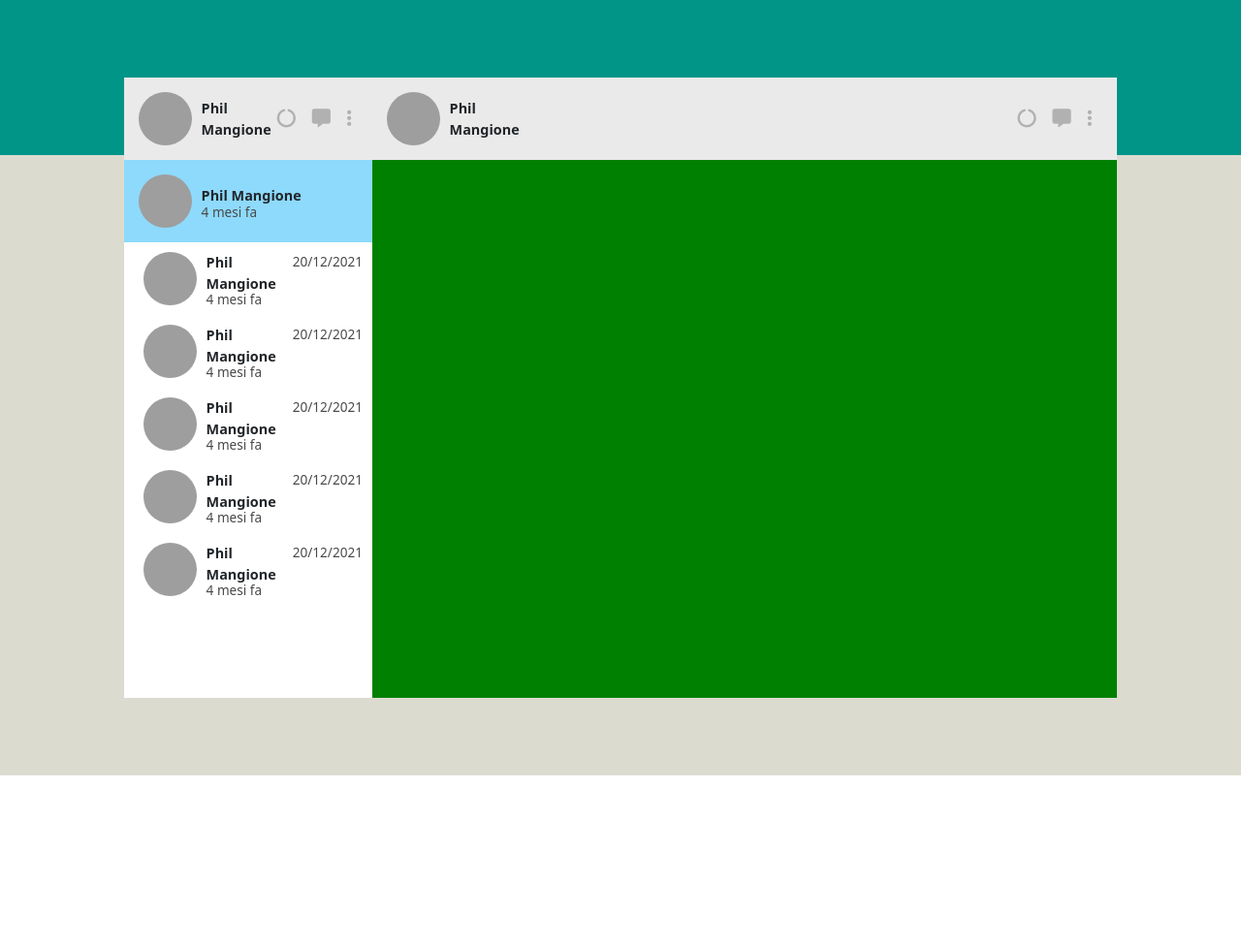
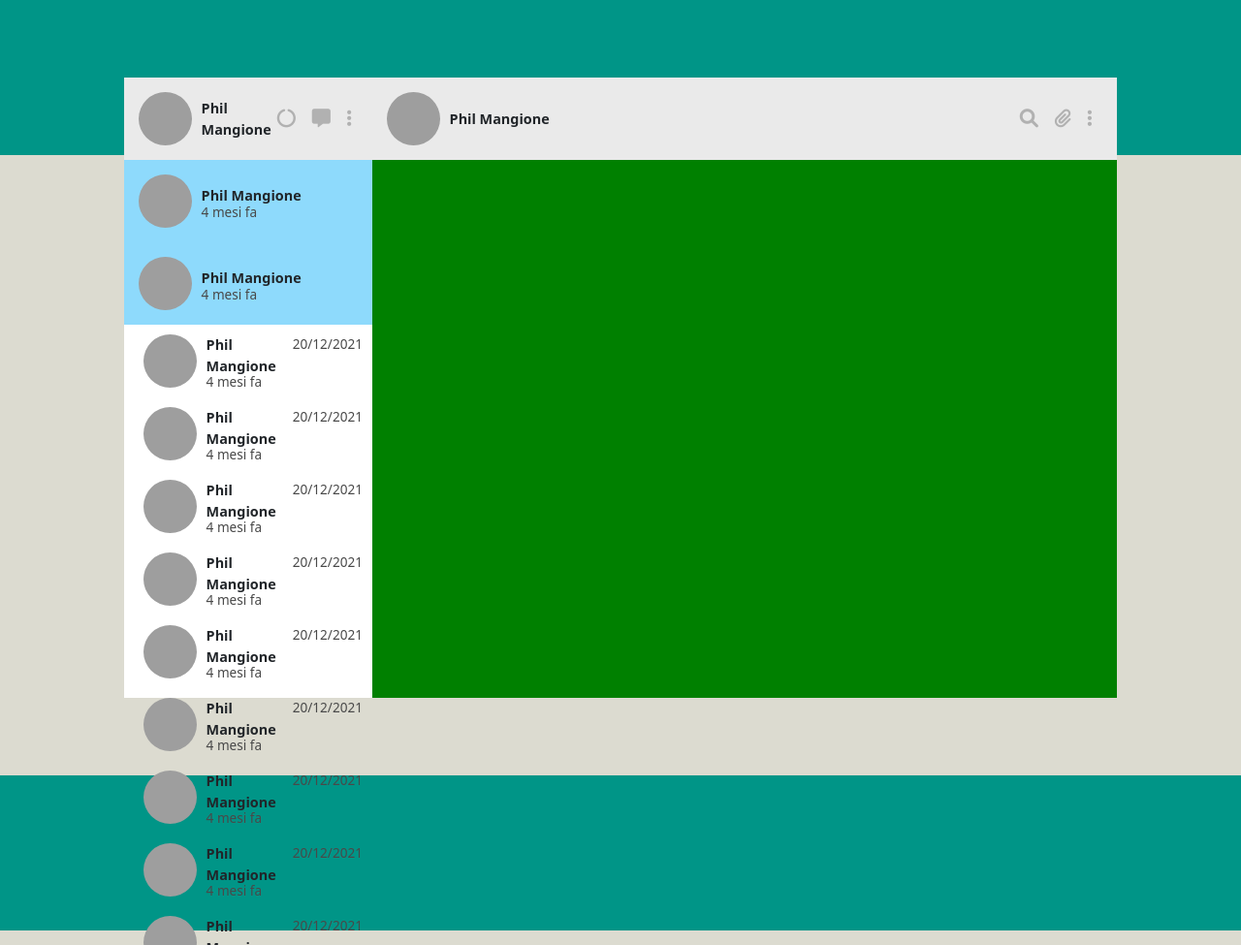
Before and after one commit to mark5041/vue-boolzapp, a plain HTML site: page index.html in a window 1280 px wide. Shown: the whole page at 97% size. Before the commit the page ends 800 px from the top, so only its background shows below. Drawn offline with nearby package versions, Linux system fonts and the light colour scheme; grey boxes are pictures that could not be loaded.

Commit message:
list overflow problem

```diff
--- a/index.html
+++ b/index.html
@@ -34,6 +34,17 @@
                                 <i class="fa-solid fa-ellipsis-vertical"></i>
                             </button>
                         </div>
+                    </div>
+                </div>
+
+
+                <div class="alert-message">
+                    <div class="contact-meta__icon nav-item">
+                        <img class="profile-pic" src="https://unsplash.it/300/300?image=15" alt="Phil Mangione">
+                    </div>
+                    <div class="contact-meta__data nav-item">
+                        <div class="contact-meta__name">Phil Mangione</div>
+                        <div class="contact-meta__mess">4 mesi fa</div>
                     </div>
                 </div>
 
@@ -111,6 +122,66 @@
                                 <div class="contact-meta__time">20/12/2021</div>
                             </div>
                         </li>
+                        <li class="contact-list-item">
+                            <div class="contact-meta__icon">
+                                <img class="profile-pic" src="https://unsplash.it/300/300?image=15" alt="Phil Mangione">
+                            </div>
+                            <div class="contact-meta__data">
+                                <div class="contact-meta__name">Phil Mangione</div>
+                                <div class="contact-meta__mess">4 mesi fa</div>
+                            </div>
+                            <div class="contact-meta__date">
+                                <div class="contact-meta__time">20/12/2021</div>
+                            </div>
+                        </li>
+                        <li class="contact-list-item">
+                            <div class="contact-meta__icon">
+                                <img class="profile-pic" src="https://unsplash.it/300/300?image=15" alt="Phil Mangione">
+                            </div>
+                            <div class="contact-meta__data">
+                                <div class="contact-meta__name">Phil Mangione</div>
+                                <div class="contact-meta__mess">4 mesi fa</div>
+                            </div>
+                            <div class="contact-meta__date">
+                                <div class="contact-meta__time">20/12/2021</div>
+                            </div>
+                        </li>
+                        <li class="contact-list-item">
+                            <div class="contact-meta__icon">
+                                <img class="profile-pic" src="https://unsplash.it/300/300?image=15" alt="Phil Mangione">
+                            </div>
+                            <div class="contact-meta__data">
+                                <div class="contact-meta__name">Phil Mangione</div>
+                                <div class="contact-meta__mess">4 mesi fa</div>
+                            </div>
+                            <div class="contact-meta__date">
+                                <div class="contact-meta__time">20/12/2021</div>
+                            </div>
+                        </li>
+                        <li class="contact-list-item">
+                            <div class="contact-meta__icon">
+                                <img class="profile-pic" src="https://unsplash.it/300/300?image=15" alt="Phil Mangione">
+                            </div>
+                            <div class="contact-meta__data">
+                                <div class="contact-meta__name">Phil Mangione</div>
+                                <div class="contact-meta__mess">4 mesi fa</div>
+                            </div>
+                            <div class="contact-meta__date">
+                                <div class="contact-meta__time">20/12/2021</div>
+                            </div>
+                        </li>
+                        <li class="contact-list-item">
+                            <div class="contact-meta__icon">
+                                <img class="profile-pic" src="https://unsplash.it/300/300?image=15" alt="Phil Mangione">
+                            </div>
+                            <div class="contact-meta__data">
+                                <div class="contact-meta__name">Phil Mangione</div>
+                                <div class="contact-meta__mess">4 mesi fa</div>
+                            </div>
+                            <div class="contact-meta__date">
+                                <div class="contact-meta__time">20/12/2021</div>
+                            </div>
+                        </li>
 
                     </ul>
                 </div>
@@ -127,10 +198,10 @@
                     <div class="contact-meta__button">
                         <div class="button-box">
                             <button>
-                                <i class="fa-solid fa-circle-notch"></i>
+                                <i class="fa-solid fa-magnifying-glass"></i>
                             </button>
                             <button>
-                                <i class="fa-solid fa-message"></i>
+                                <i class="fa-solid fa-paperclip"></i>
                             </button>
                             <button>
                                 <i class="fa-solid fa-ellipsis-vertical"></i>
--- a/style.css
+++ b/style.css
@@ -32,7 +32,6 @@ main {
     width: 25%;
     height: 100%;
     background-color: white;
-    overflow: hidden;
     min-height: 100px;
 }
 
@@ -60,6 +59,10 @@ main {
     display: flex;
     background-color: #8EDAFC;
     padding: 15px;
+}
+
+.search {
+    display: flex;
 }
 
 .nav-item {
@@ -95,6 +98,14 @@ main {
     color: #B1B1B1;
 }
 
+.contact-section .my-nav .contact-meta__data {
+    width: 100%;
+}
+
+.message-section .contact-meta__data {
+    width: 50%;
+}
+
 /* header of two section */
 
 
@@ -102,13 +113,17 @@ main {
 /* contact list */
 
 .list-box {
-    min-height: 120px;
-    overflow: auto;
+    height: 100%;
+    overflow-y: auto;
 }
 
 .contact-list {
+    height: 100%;
+    flex-direction: column;
+    flex-wrap: nowrap;
     list-style: none;
     padding-left: 0;
+    margin-bottom: 0;
 }
 
 .contact-list-item {
```
